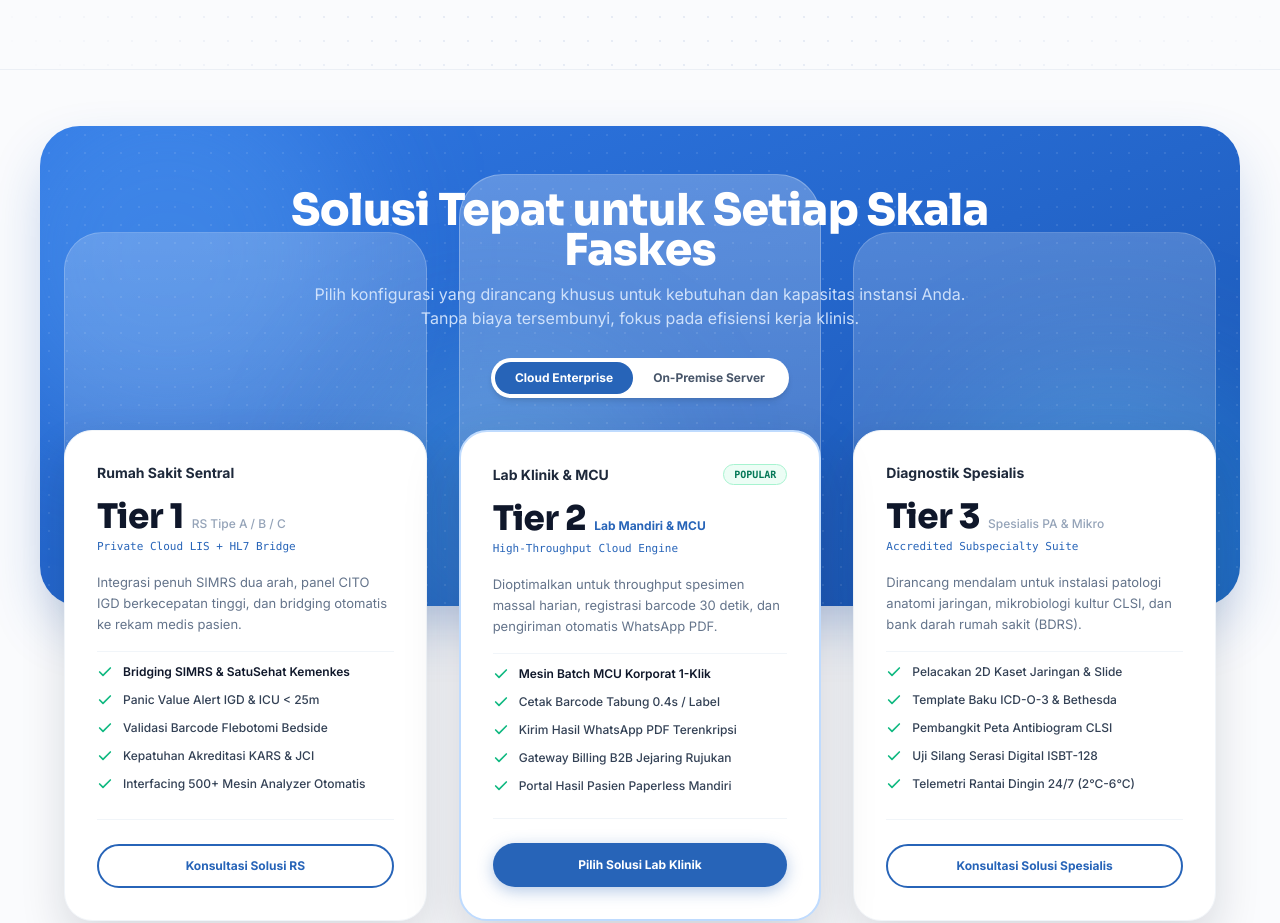
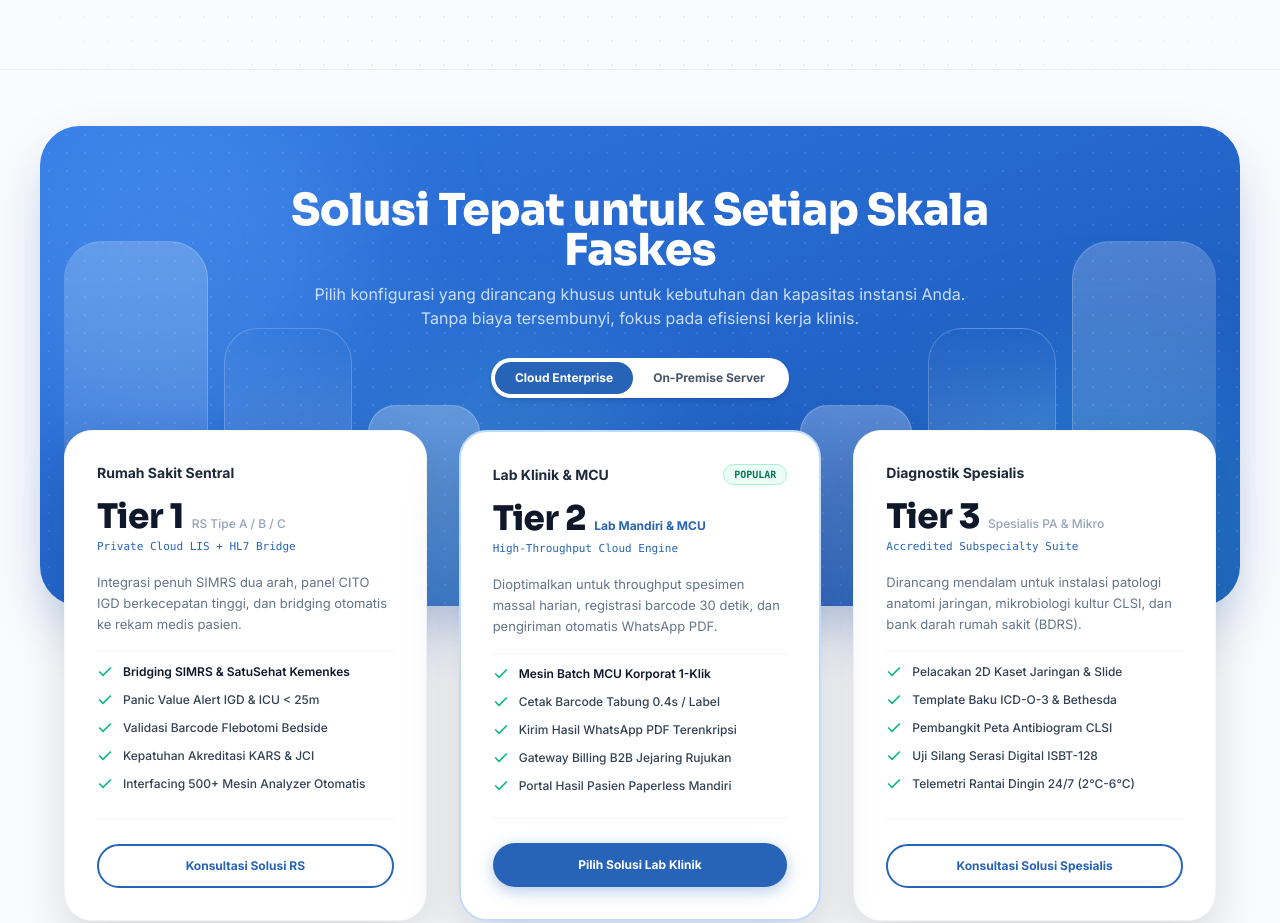
Before and after one commit to TBTBAgency/WebsiteDiagnova, a Next.js app: page /solutions in a window 1280 px wide. Shown: the part 2020-2943 px from the top of the page. Built offline with nearby package versions, Linux system fonts and the light colour scheme; no server answers.

Commit message:
style(solutions): position stepped glass pillars as cascading left and right wings leaving center text completely clear

```diff
--- a/app/(marketing)/solutions/page.tsx
+++ b/app/(marketing)/solutions/page.tsx
@@ -489,11 +489,29 @@ export default function SolutionsPage() {
               }}
             />
 
-            {/* Layered Stepped Glass Pillars Architectural Silhouette */}
-            <div className="absolute inset-0 pointer-events-none overflow-hidden hidden md:flex justify-center items-end gap-6 lg:gap-8 max-w-[1240px] mx-auto px-6">
-              <div className="w-1/3 h-[78%] rounded-t-[32px] sm:rounded-t-[38px] bg-gradient-to-t from-white/10 via-white/15 to-white/20 border-t border-x border-white/20 backdrop-blur-xs" />
-              <div className="w-1/3 h-[90%] rounded-t-[36px] sm:rounded-t-[44px] bg-gradient-to-t from-white/15 via-white/20 to-white/25 border-t border-x border-white/25 backdrop-blur-xs" />
-              <div className="w-1/3 h-[78%] rounded-t-[32px] sm:rounded-t-[38px] bg-gradient-to-t from-white/10 via-white/15 to-white/20 border-t border-x border-white/20 backdrop-blur-xs" />
+            {/* Stepped Glass Pillars Cascading on Left & Right Wings (Leaving Center Text Completely Unobstructed as in Mockup) */}
+            <div className="absolute inset-0 pointer-events-none overflow-hidden hidden md:flex justify-between items-end px-2 sm:px-6">
+              {/* Left Wing Cascading Stepped Pillars */}
+              <div className="flex items-end gap-2.5 lg:gap-4 h-full">
+                {/* Outermost Tall Pillar */}
+                <div className="w-16 lg:w-28 xl:w-36 h-[76%] rounded-t-[32px] lg:rounded-t-[38px] bg-gradient-to-t from-white/5 via-white/12 to-white/20 border-t border-r border-white/20 backdrop-blur-xs" />
+                {/* Middle Stepped Pillar */}
+                <div className="w-16 lg:w-24 xl:w-32 h-[58%] rounded-t-[28px] lg:rounded-t-[34px] bg-gradient-to-t from-white/8 via-white/15 to-white/22 border-t border-x border-white/20 backdrop-blur-xs" />
+                {/* Inner Lower Pillar */}
+                <div className="w-14 lg:w-20 xl:w-28 h-[42%] rounded-t-[24px] lg:rounded-t-[28px] bg-gradient-to-t from-white/10 via-white/18 to-white/25 border-t border-x border-white/25 backdrop-blur-xs" />
+              </div>
+
+              {/* Center Area: Intentionally completely clear so title, subtitle, and toggle have 100% unobstructed contrast */}
+
+              {/* Right Wing Cascading Stepped Pillars */}
+              <div className="flex items-end gap-2.5 lg:gap-4 h-full">
+                {/* Inner Lower Pillar */}
+                <div className="w-14 lg:w-20 xl:w-28 h-[42%] rounded-t-[24px] lg:rounded-t-[28px] bg-gradient-to-t from-white/10 via-white/18 to-white/25 border-t border-x border-white/25 backdrop-blur-xs" />
+                {/* Middle Stepped Pillar */}
+                <div className="w-16 lg:w-24 xl:w-32 h-[58%] rounded-t-[28px] lg:rounded-t-[34px] bg-gradient-to-t from-white/8 via-white/15 to-white/22 border-t border-x border-white/20 backdrop-blur-xs" />
+                {/* Outermost Tall Pillar */}
+                <div className="w-16 lg:w-28 xl:w-36 h-[76%] rounded-t-[32px] lg:rounded-t-[38px] bg-gradient-to-t from-white/5 via-white/12 to-white/20 border-t border-l border-white/20 backdrop-blur-xs" />
+              </div>
             </div>
 
             {/* Header: Centered White Title, Subtitle, and Galileo White Capsule Switcher */}
```
